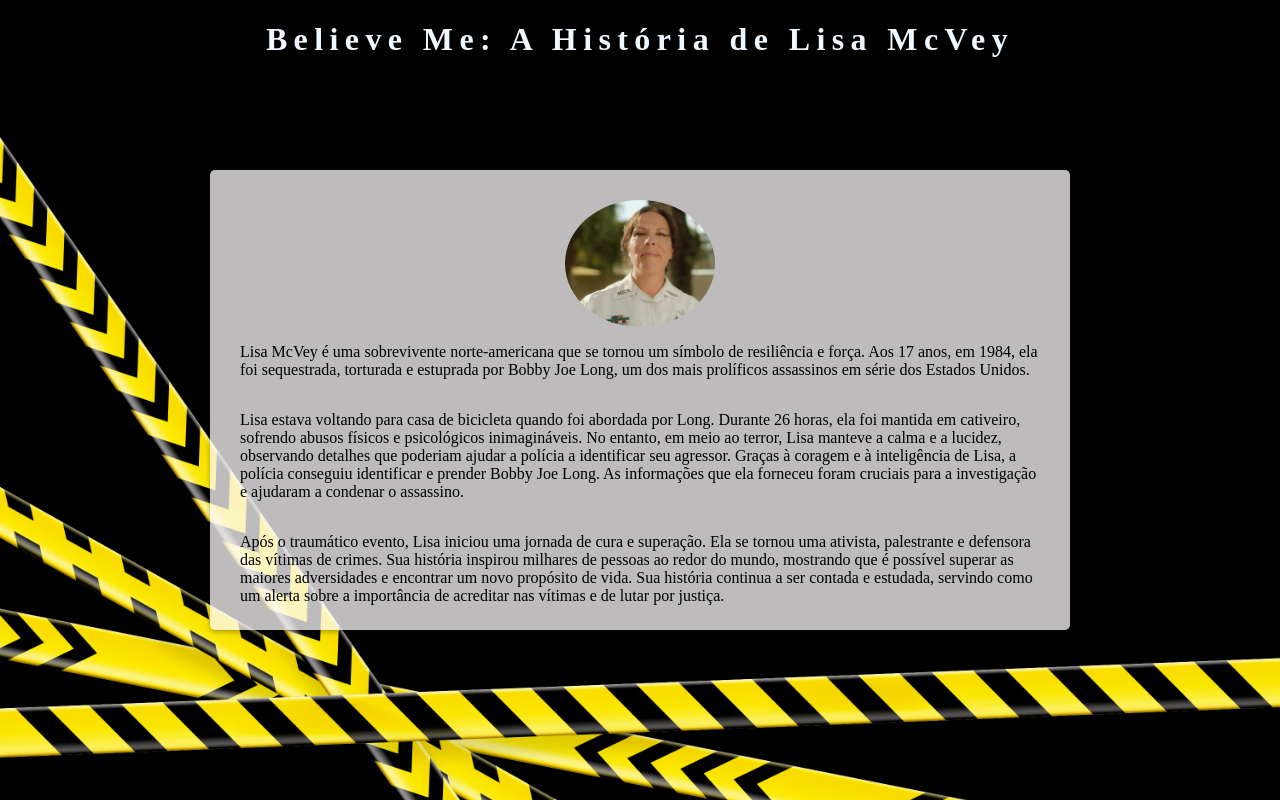
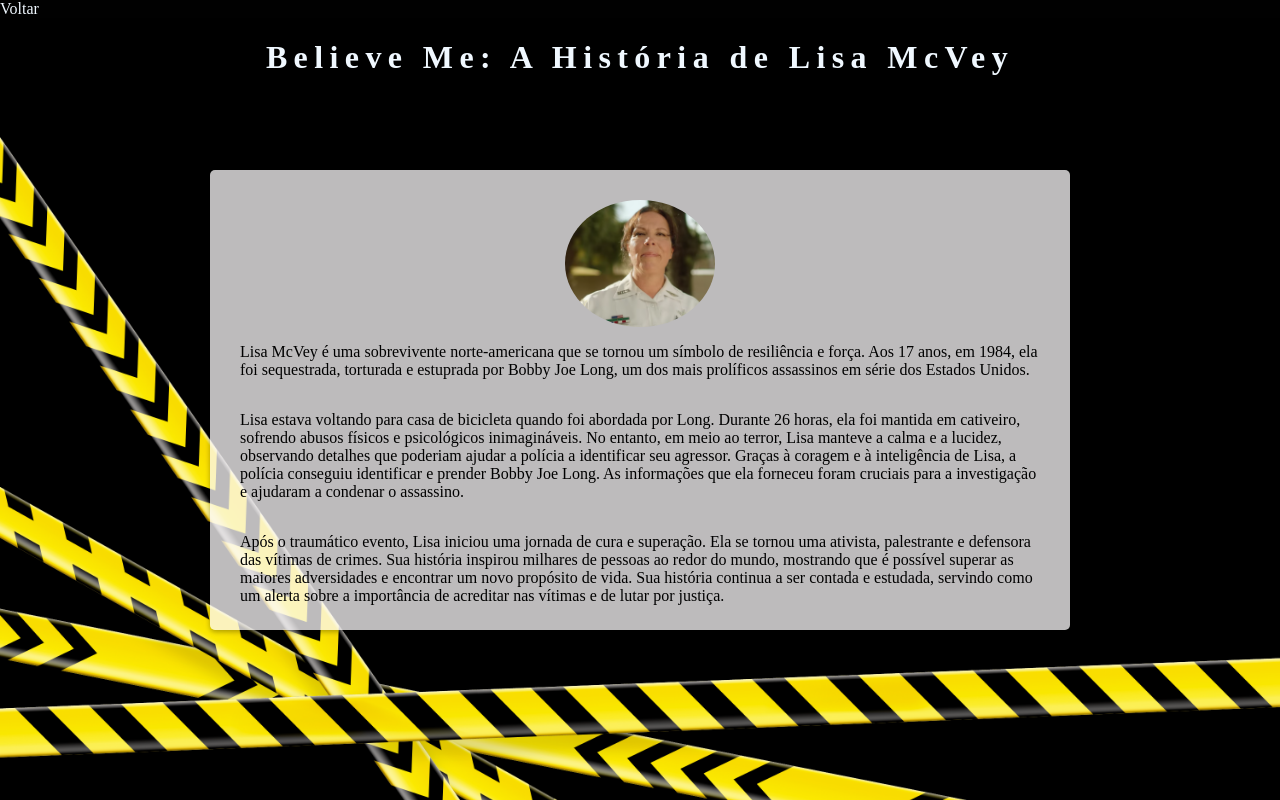
Before and after one commit to Vany005/Imersao-Dev-com-Google-Gemini, a plain HTML site: page casos/Lisa.html in a window 1280 px wide. Drawn offline with Linux system fonts and the light colour scheme.

Commit message:
Realizando a conexao entre as pag que estão finalizadas

```diff
--- a/casos/Lisa.html
+++ b/casos/Lisa.html
@@ -6,6 +6,7 @@
     <meta name="viewport" content="width=device-width, initial-scale=1.0">
     <title>Lisa McVey</title>
     <link rel="stylesheet" href="casos.css">
+   <a class="button" href="/index.html">Voltar</a>
 </head>
 
 <body>
@@ -33,6 +34,7 @@
             Sua história continua a ser contada e estudada,
             servindo como um alerta sobre a importância de acreditar nas vítimas e de lutar por justiça.</p>
     </section>
+
 </body>
 
 </html>
--- a/casos/casos.css
+++ b/casos/casos.css
@@ -64,3 +64,9 @@ h1 {
     border-radius: 50%;
 
 }
+
+.button{
+    background-color: rgba(5, 5, 5, 0.205);
+    color: aliceblue;
+    text-decoration: none;
+}
```
Also changed, not shown: casos/mutter.html (+1 -0 lines), index.html (+1 -0 lines).
